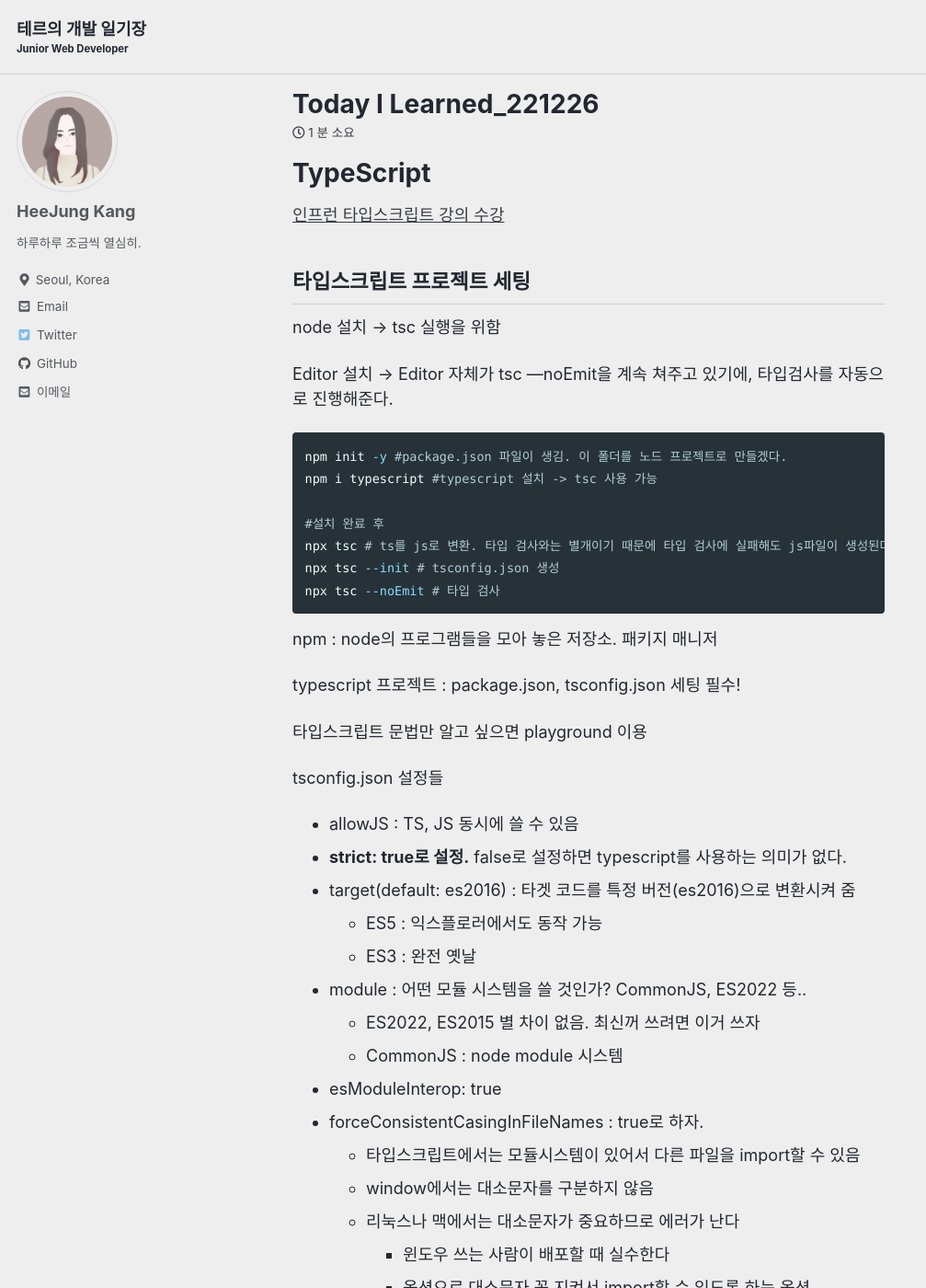
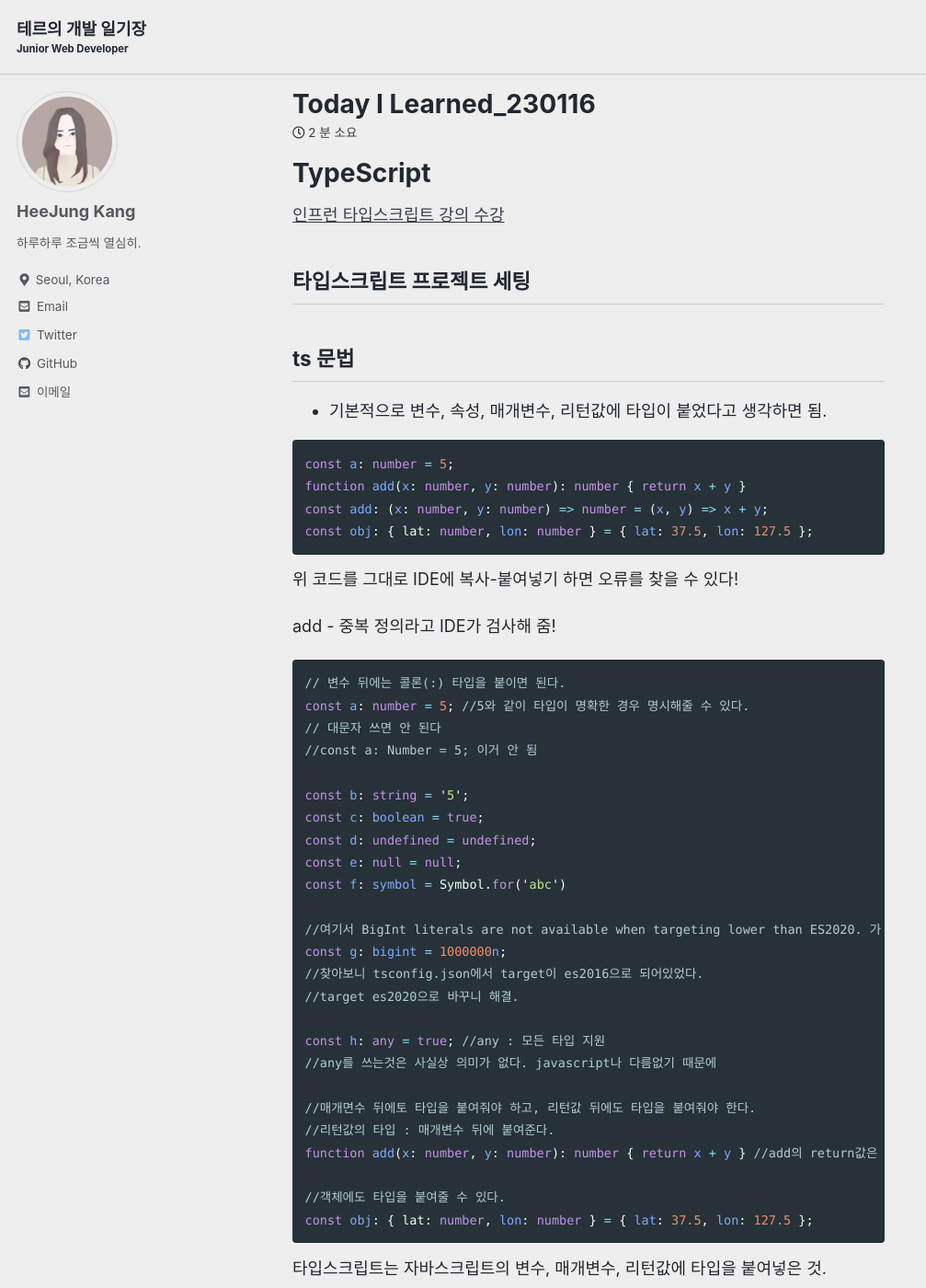
Before and after one commit to tentasys/tentasys.github.io, a Jekyll site: the page built from _posts/2023-01-16-TIL_230116.md, in a window 1280 px wide and 1400 px high. Shown: the whole window at 92% size, without its empty margins (0-1007 px from the left). Built offline with Jekyll 4.4.1, drawn with Linux system fonts in a browser that asks for light colours; cached includes are drawn as plain includes; some of the changed text lies outside the part shown.

Commit message:
20230116_TIL

````diff
--- a/_posts/2023-01-16-TIL_230116.md
+++ b/_posts/2023-01-16-TIL_230116.md
@@ -1,6 +1,6 @@
 ---
-title: "Today I Learned_221226"
-date: 2022-12-26 20:58:00 +0900
+title: "Today I Learned_230116"
+date: 2023-01-16 21:33:00 +0900
 categories: TIL
 ---
 
@@ -8,41 +8,111 @@ categories: TIL
 [인프런 타입스크립트 강의 수강](https://www.inflearn.com/course/%ED%83%80%EC%9E%85%EC%8A%A4%ED%81%AC%EB%A6%BD%ED%8A%B8-%EC%98%AC%EC%9D%B8%EC%9B%90-1/dashboard)
 
 ## 타입스크립트 프로젝트 세팅
-node 설치 → tsc 실행을 위함
+## ts 문법
 
-Editor 설치 → Editor 자체가 tsc —noEmit을 계속 쳐주고 있기에, 타입검사를 자동으로 진행해준다.
+- 기본적으로 변수, 속성, 매개변수, 리턴값에 타입이 붙었다고 생각하면 됨.
 
-```bash
-npm init -y #package.json 파일이 생김. 이 폴더를 노드 프로젝트로 만들겠다.
-npm i typescript #typescript 설치 -> tsc 사용 가능
-
-#설치 완료 후
-npx tsc # ts를 js로 변환. 타입 검사와는 별개이기 때문에 타입 검사에 실패해도 js파일이 생성된다.
-npx tsc --init # tsconfig.json 생성
-npx tsc --noEmit # 타입 검사
+```tsx
+const a: number = 5;
+function add(x: number, y: number): number { return x + y }
+const add: (x: number, y: number) => number = (x, y) => x + y;
+const obj: { lat: number, lon: number } = { lat: 37.5, lon: 127.5 };
 ```
 
-npm : node의 프로그램들을 모아 놓은 저장소. 패키지 매니저
+위 코드를 그대로 IDE에 복사-붙여넣기 하면 오류를 찾을 수 있다!
 
-typescript 프로젝트 : package.json, tsconfig.json 세팅 필수!
+add - 중복 정의라고 IDE가 검사해 줌!
 
-타입스크립트 문법만 알고 싶으면 playground 이용
+```tsx
+// 변수 뒤에는 콜론(:) 타입을 붙이면 된다.
+const a: number = 5; //5와 같이 타입이 명확한 경우 명시해줄 수 있다.
+// 대문자 쓰면 안 된다
+//const a: Number = 5; 이거 안 됨
 
-tsconfig.json 설정들
+const b: string = '5';
+const c: boolean = true;
+const d: undefined = undefined;
+const e: null = null;
+const f: symbol = Symbol.for('abc')
 
-- allowJS : TS, JS 동시에 쓸 수 있음
-- **strict: true로 설정.** false로 설정하면 typescript를 사용하는 의미가 없다.
-- target(default: es2016) : 타겟 코드를 특정 버전(es2016)으로 변환시켜 줌
-    - ES5 : 익스플로러에서도 동작 가능
-    - ES3 : 완전 옛날
-- module : 어떤 모듈 시스템을 쓸 것인가? CommonJS, ES2022 등..
-    - ES2022, ES2015 별 차이 없음. 최신꺼 쓰려면 이거 쓰자
-    - CommonJS : node module 시스템
-- esModuleInterop: true
-- forceConsistentCasingInFileNames : true로 하자.
-    - 타입스크립트에서는 모듈시스템이 있어서 다른 파일을 import할 수 있음
-    - window에서는 대소문자를 구분하지 않음
-    - 리눅스나 맥에서는 대소문자가 중요하므로 에러가 난다
-        - 윈도우 쓰는 사람이 배포할 때 실수한다
-        - 옵션으로 대소문자 꼭 지켜서 import할 수 있도록 하는 옵션
-- skipLibCheck: 라이브러리 체크를 건너뛰는 것. 라이브러리에는 .d.ts(그 패키지의 타입을 정리를 해 둔 파일)가 엄청 많은데, 이를 전부 검사하면 컴파일러가 너무 느려진다. 따라서 실제로 사용할 타입만 검사하기 위함. true로 설정해 놓자.
+//여기서 BigInt literals are not available when targeting lower than ES2020. 가 발생
+const g: bigint = 1000000n;
+//찾아보니 tsconfig.json에서 target이 es2016으로 되어있었다.
+//target es2020으로 바꾸니 해결.
+
+const h: any = true; //any : 모든 타입 지원
+//any를 쓰는것은 사실상 의미가 없다. javascript나 다름없기 때문에
+
+//매개면수 뒤에토 타입을 붙여줘야 하고, 리턴값 뒤에도 타입을 붙여줘야 한다.
+//리턴값의 타입 : 매개변수 뒤에 붙여준다.
+function add(x: number, y: number): number { return x + y } //add의 return값은 number
+
+//객체에도 타입을 붙여줄 수 있다.
+const obj: { lat: number, lon: number } = { lat: 37.5, lon: 127.5 };
+```
+
+타입스크립트는 자바스크립트의 변수, 매개변수, 리턴값에 타입을 붙여넣은 것.
+
+타입스크립트에서 any라는 타입을 전부 없애면 javascript에서 타입스크립트로 완벽하게 변환했다고 볼 수 있다.
+
+타입스크립트의 목적 : any를 없애는 것
+
+타입을 붙여주는 행위 : 타이핑한다
+
+함수명에도 타입을 붙여주는 이유 : 자바스크립트의 변수, 매개변수, 리턴값에 타입을 붙이는 것이 목표이기 때문에
+
+화살표 함수 읽는 법
+
+```tsx
+//아래와 같은 함수일 때
+const add: (x: number, y: number) => number = (x, y) => x + y;
+//일단 콜론을 찾아서 뒷부분을 없애보자. 다 지웠을 때 javascript로 말이 되는 코드인지 확인.
+const add = (x, y) => x + y;
+
+//type으로 타입을 선언하는 방식 : type alias
+//매개변수 2개와 리턴값
+type Add = (x: number, y: number) => number;
+const add: Add = (x, y) => x+y;  //이렇게 타입을 별칭으로 빼 둘 수 있다.
+
+//주의해야 할 점! -> function과 화살표의 차리
+//function은 타입이 콜론(:)으로 나오는데
+function add(x: number, y: number): number { return x + y }
+//화살표 함수는 타입이 화살표(=>)로 나온다
+type Add = (x: number, y: number) => number;
+
+//배열 타이핑 방법
+const arr: string[] = ['123', '456']
+const arr2: number[] = [123, 456]
+const arr3: Array<number> = [123, 456] //제네릭 사용. 제네릭도 타이핑의 핵심
+
+//튜플 : 고정된 길이의 배열 (배열은 길이를 마구 늘릴 수 있다)
+const arr4: [number, number, string] = [123, 456, 'hello'] //개수 맞춰야 한다
+const arr4: [number, number, string] = [123, 456, 'hello', 111] //이러면 에러남
+
+//아예 값을 고정시켜버릴 수 있다.
+//타입 자리에 고정된 원시값을 넣을 수 있다
+const i: true = true; //true만 넣을 수 있음
+const i: true = false; //이러면 안 된다
+const i: 5 = 5;
+//고정된 원시값이 필요한 경우 : const
+//상수는 굳이 타입을 명시할 필요가 없다. 왜냐면 그 값으로 고정이니까
+```
+
+타입스크립트는 타입을 선언하는 방법이 엄청 많다..
+
+```tsx
+//인터페이스를 통해 함수의 타입을 정의하는 방법
+interface Add2 {
+    (a: number, b:number): number;
+}
+
+const add: Add2 = (a, b) => a+b;
+```
+
+함수 타이핑하는 방법
+
+1. 일반 함수 타이핑(콜론 사용)
+2. 화살표 함수
+3. 인터페이스
+
+대부분 1번과 2번 방법을 사용한다.
````
